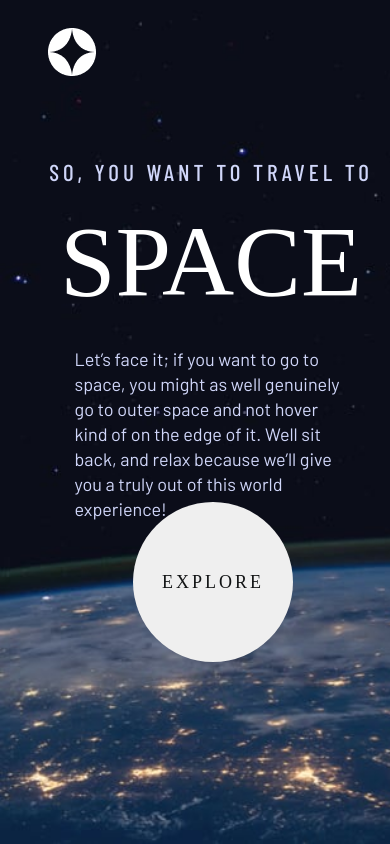
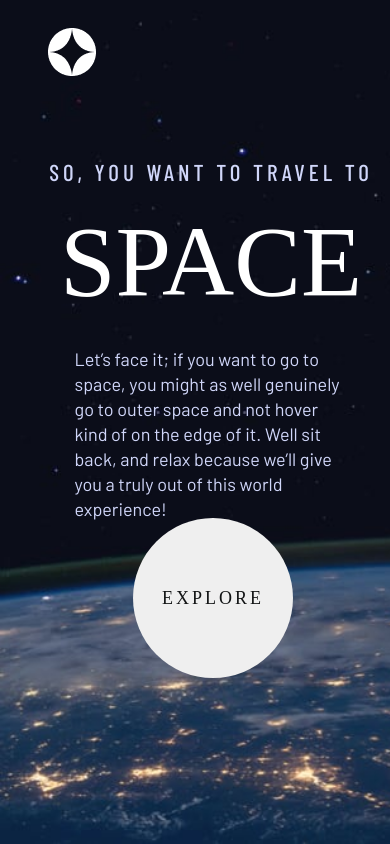
Before and after one commit to DjakaIT/spacetourism-react, a React (Vite) app: page / in a window 390 px wide. Built offline with nearby package versions, Linux system fonts and the light colour scheme; a web font is replaced by a local one.

Commit message:
updated css

```diff
--- a/src/css/home.css
+++ b/src/css/home.css
@@ -242,7 +242,7 @@ h5, h1{
 
     .explore-btn-container{
 
-        top: 20em;
+        top: 21em;
         left: 30%;
     }
 }
```
